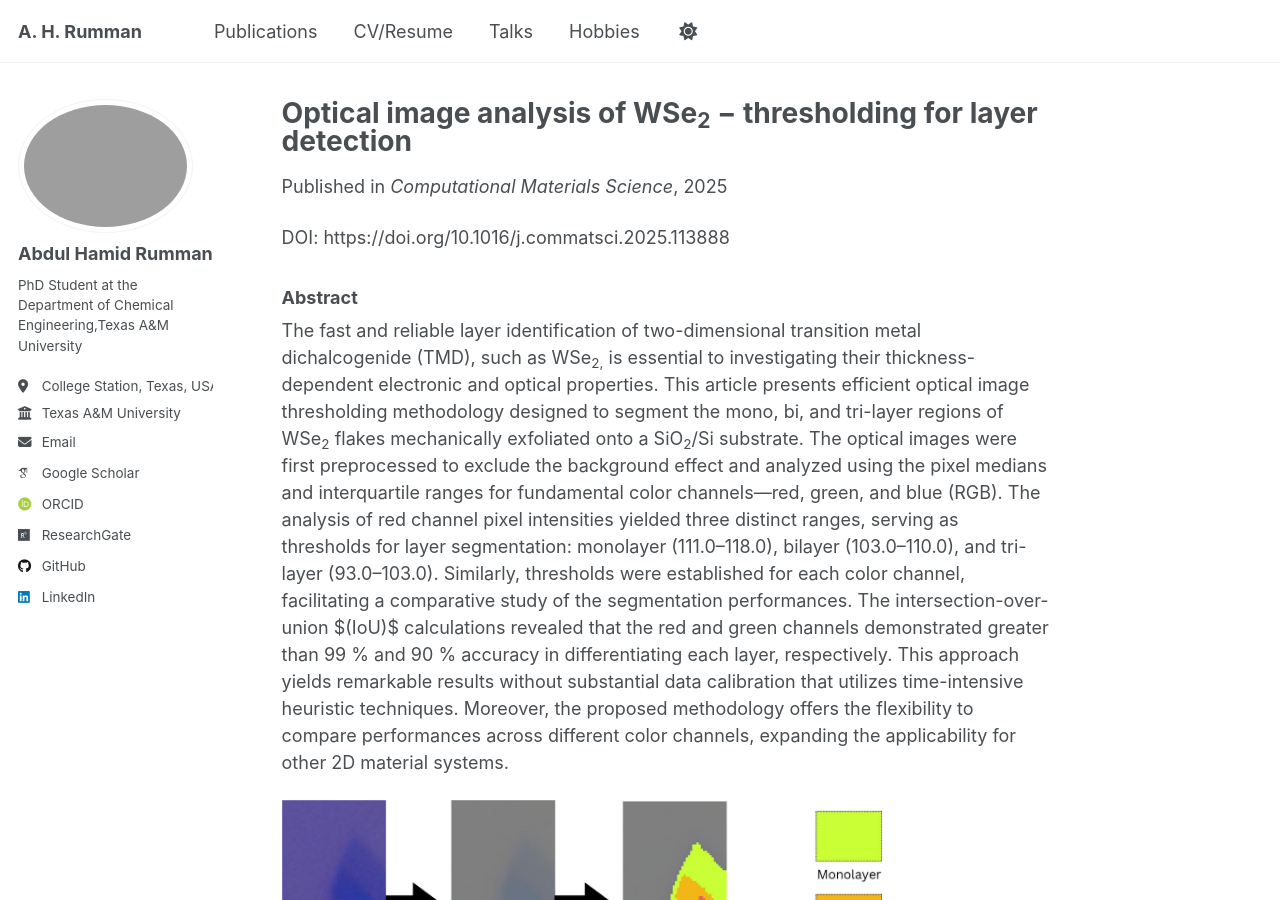
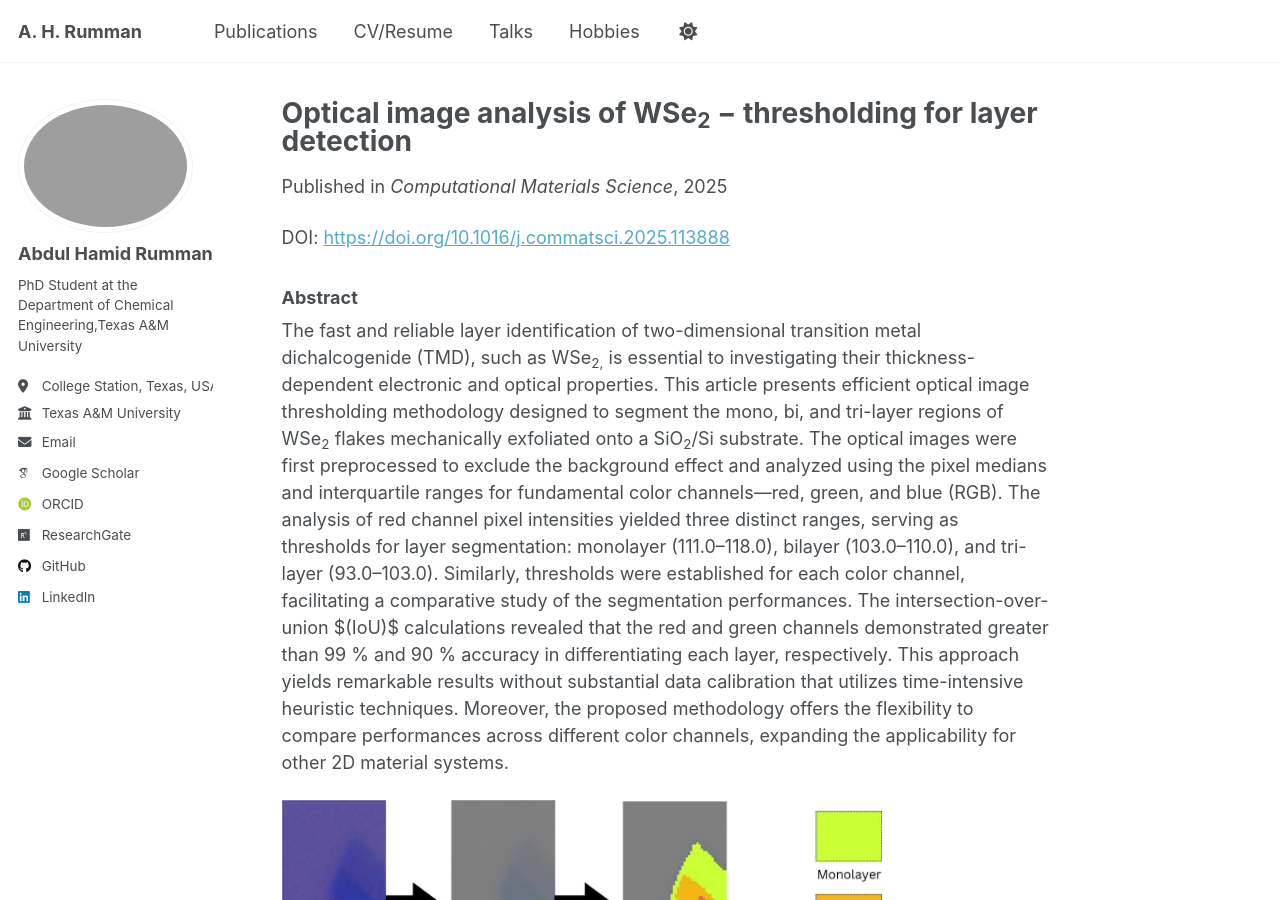
Before and after one commit to AbdulHamidRumman/abdulhamidrumman.github.io, a Jekyll site: the page built from _publications/2025-05-optical.md, in a window 1280 px wide and 900 px high. Built offline with Jekyll 4.4.1, drawn with Linux system fonts in a browser that asks for light colours; some web fonts are replaced; a script that is not in the unit is left out; part of the change alters nothing that is shown.

```diff
--- a/_publications/2025-05-optical.md
+++ b/_publications/2025-05-optical.md
@@ -13,7 +13,7 @@ date: 2025-05-01
 venue: 'Computational Materials Science'
 paperurl: 'https://doi.org/10.1016/j.commatsci.2025.113888'
 ---
-DOI: https://doi.org/10.1016/j.commatsci.2025.113888
+DOI: [https://doi.org/10.1016/j.commatsci.2025.113888](https://doi.org/10.1016/j.commatsci.2025.113888)
 
 ### Abstract
 The fast and reliable layer identification of two-dimensional transition metal dichalcogenide (TMD), such as WSe<sub>2,</sub> is essential to investigating their thickness-dependent electronic and optical properties. This article presents efficient optical image thresholding methodology designed to segment the mono, bi, and tri-layer regions of WSe<sub>2</sub> flakes mechanically exfoliated onto a SiO<sub>2</sub>/Si substrate. The optical images were first preprocessed to exclude the background effect and analyzed using the pixel medians and interquartile ranges for fundamental color channels—red, green, and blue (RGB). The analysis of red channel pixel intensities yielded three distinct ranges, serving as thresholds for layer segmentation: monolayer (111.0–118.0), bilayer (103.0–110.0), and tri-layer (93.0–103.0). Similarly, thresholds were established for each color channel, facilitating a comparative study of the segmentation performances. The intersection-over-union $(IoU)$ calculations revealed that the red and green channels demonstrated greater than 99 % and 90 % accuracy in differentiating each layer, respectively. This approach yields remarkable results without substantial data calibration that utilizes time-intensive heuristic techniques. Moreover, the proposed methodology offers the flexibility to compare performances across different color channels, expanding the applicability for other 2D material systems.
```
